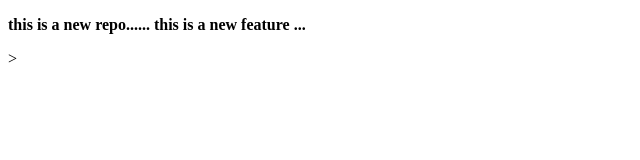
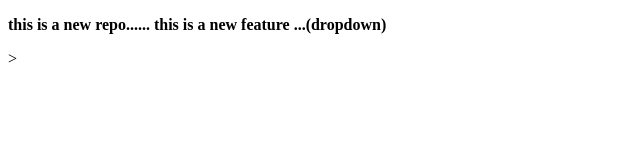
Before and after one commit to athulJayachandranN/localrepo, a plain HTML site: page index.html in a window 1280 px wide. Shown: the whole page, without its empty margins (0-640 px from the left). Drawn offline with Linux system fonts and the light colour scheme.

```diff
--- a/index.html
+++ b/index.html
@@ -7,7 +7,7 @@
 <body>
 <p>
     <b>this is a new repo......</b>
-    <b>this is a new feature ...</b>
+    <b>this is a new feature ...(dropdown)</b>
 </p>>
 </body>
 </html>
```
